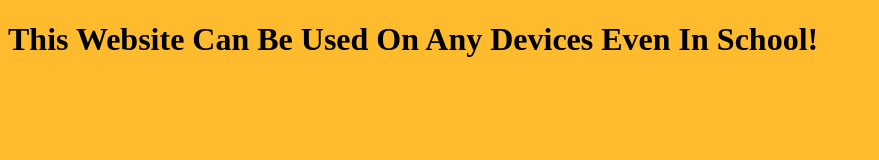
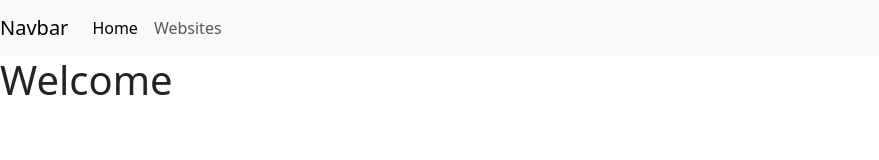
Before and after one commit to CaliforniaX/EssentialsWeb, a plain HTML site: page index.html in a window 1280 px wide. Shown: the whole page, without its empty margins (0-879 px from the left). Drawn offline with nearby package versions, Linux system fonts and the light colour scheme.

Commit message:
Update index.html

```diff
--- a/index.html
+++ b/index.html
@@ -1,10 +1,26 @@
 <!DOCTYPE html>
-<html>
-    <head>
-        <link rel="stylesheet" href="./style.css">
-        <title>EssentialsWeb</title>
-    </head>
-    <body>
-        <h1 class="welcomeText">This Website Can Be Used On Any Devices Even In School!</h1>
-    </body>
+<html lang="en">
+<head>
+    <meta charset="UTF-8">
+    <meta http-equiv="X-UA-Compatible" content="IE=edge">
+    <meta name="viewport" content="width=device-width, initial-scale=1.0">
+    <link href="https://cdn.jsdelivr.net/npm/bootstrap@5.3.0-alpha3/dist/css/bootstrap.min.css" rel="stylesheet" integrity="sha384-KK94CHFLLe+nY2dmCWGMq91rCGa5gtU4mk92HdvYe+M/SXH301p5ILy+dN9+nJOZ" crossorigin="anonymous">
+    <title>EssentialsWeb | Home</title>
+</head>
+<body>
+    <nav class="navbar navbar-expand-lg navbar-light bg-light">
+        <a class="navbar-brand" href="#">Navbar</a>
+        <button class="navbar-toggler" type="button" data-toggle="collapse" data-target="#navbarNavAltMarkup" aria-controls="navbarNavAltMarkup" aria-expanded="false" aria-label="Toggle navigation">
+            <span class="navbar-toggler-icon"></span>
+        </button>
+        <div class="collapse navbar-collapse" id="navbarNavAltMarkup">
+            <div class="navbar-nav">
+                <a class="nav-item nav-link active" href="./index.html">Home</a>
+                <a class="nav-item nav-link" href="./websites.html">Websites</a>
+            </div>
+        </div>
+    </nav>
+    <h1>Welcome</h1>
+    <script src="https://cdn.jsdelivr.net/npm/bootstrap@5.3.0-alpha3/dist/js/bootstrap.bundle.min.js" integrity="sha384-ENjdO4Dr2bkBIFxQpeoTz1HIcje39Wm4jDKdf19U8gI4ddQ3GYNS7NTKfAdVQSZe" crossorigin="anonymous"></script>
+</body>
 </html>
```
